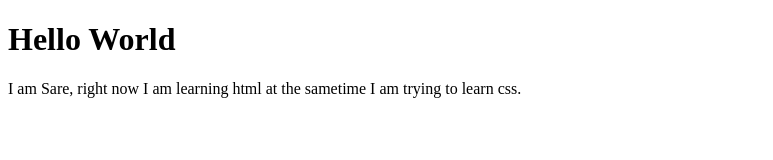
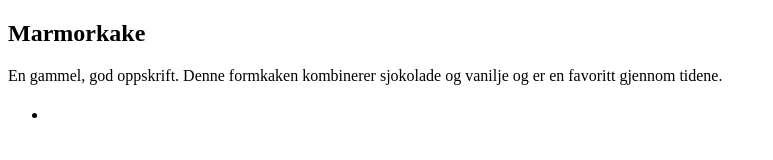
Before and after one commit to gizem28/WebOblig2, a plain HTML site: page Oblig2/Data1200/index.html in a window 1280 px wide. Shown: the whole page, without its empty margins (0-773 px from the left). Drawn offline with Linux system fonts and the light colour scheme.

Commit message:
Marmorkake

```diff
--- a/Oblig2/Data1200/index.html
+++ b/Oblig2/Data1200/index.html
@@ -1,4 +1,11 @@
 <!DOCTYPE html>
 
-<h1>Hello World</h1>
-<p>I am Sare, right now I am learning html at the sametime I am trying to learn css.</p>
+<h2>Marmorkake</h2>
+<p>En gammel, god oppskrift. Denne formkaken kombinerer sjokolade og vanilje og er en favoritt gjennom tidene.</p>
+<h4>
+    <ul>
+        <li>
+
+        </li>
+    </ul>
+</h4>
```
